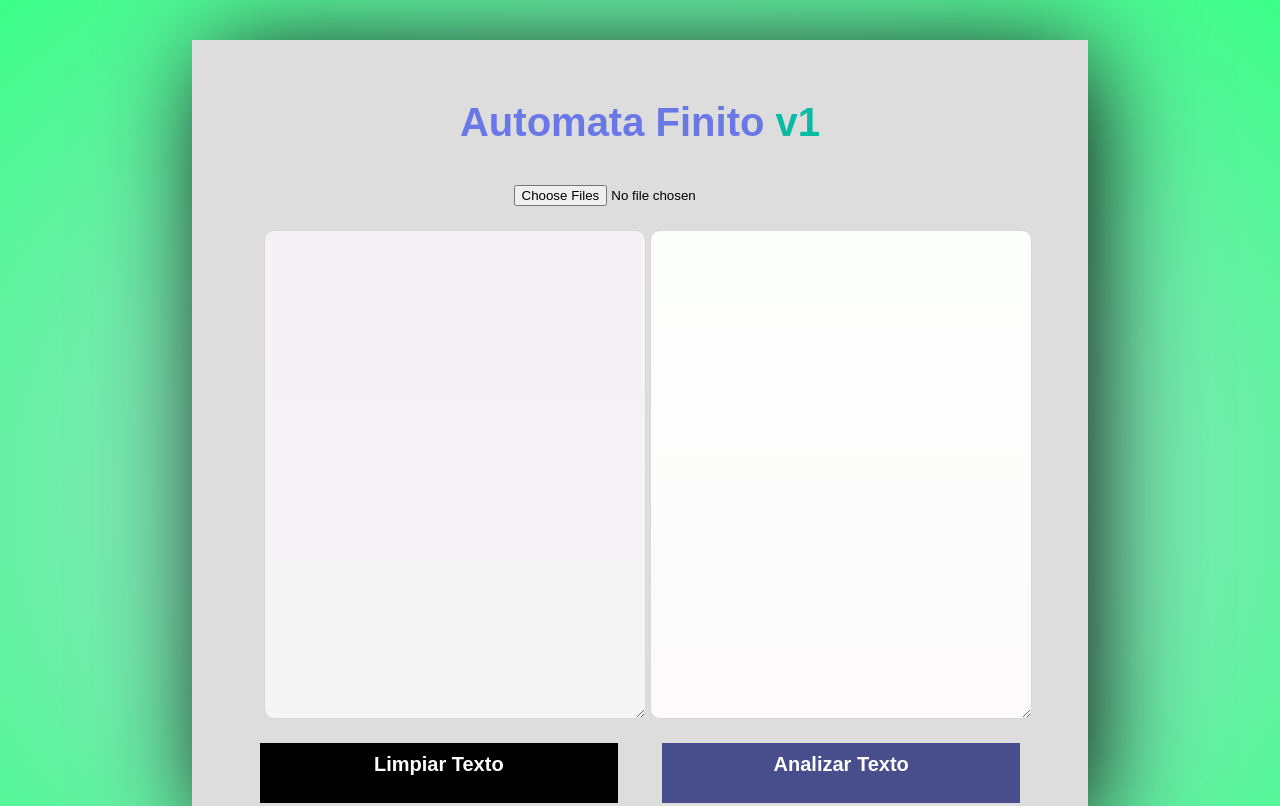
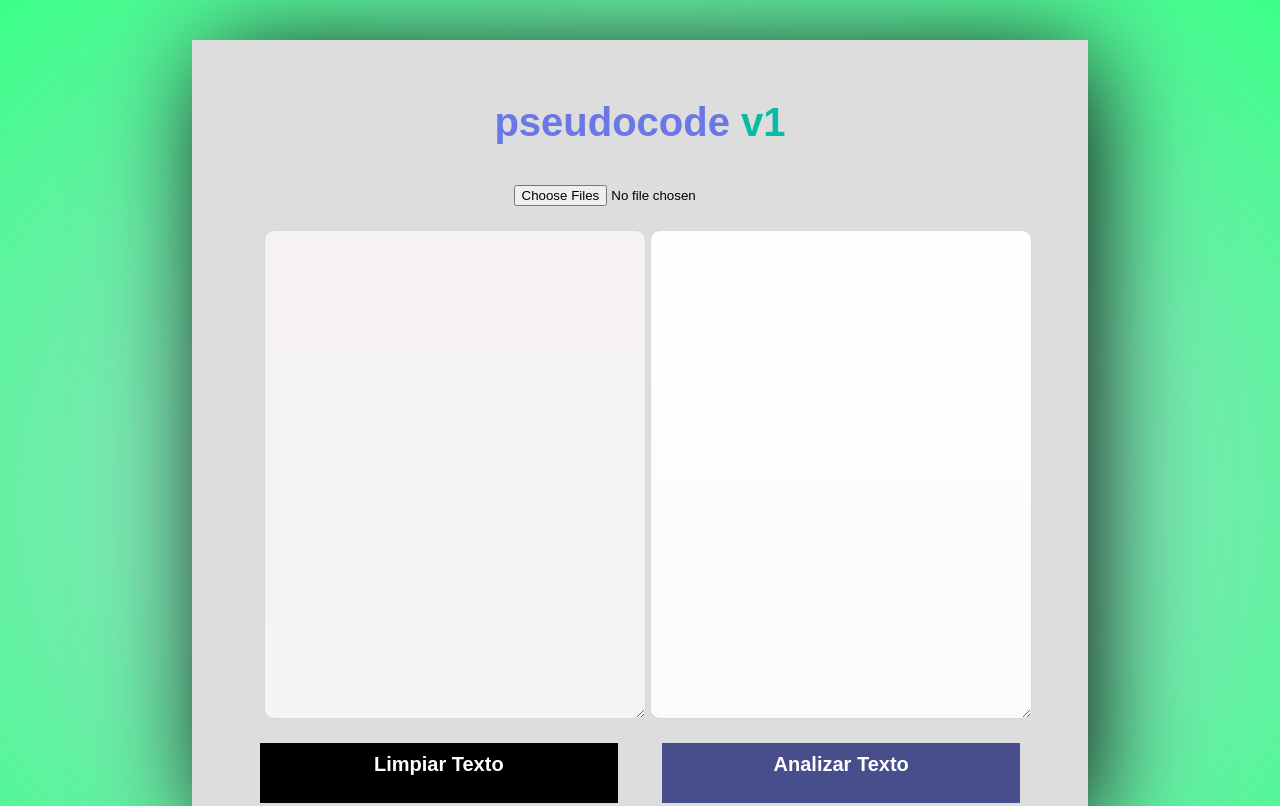
Before and after one commit to ea2305/minAutomate, a plain HTML site: page index.html in a window 1280 px wide. Shown: the top 806 px of the page. Drawn offline with Linux system fonts and the light colour scheme.

Commit message:
rename pseudocode
Automata Finito -> pseudocode

```diff
--- a/index.html
+++ b/index.html
@@ -9,7 +9,7 @@
 <html lang="es">
 <head>
     <meta charset="UTF-8">
-    <title>mini Automate</title>
+    <title>pseudocode</title>
     <link rel="stylesheet" href="./public/css/main.css">
     <!--link href='https://fonts.googleapis.com/css?family=Montserrat:400,700' rel='stylesheet' type='text/css'-->
     <script src="./public/js/Automata.js"></script>
@@ -20,7 +20,7 @@
     <section class="container">
         <article class="box center">
             <div class="title-box center">
-                <h1 class="title-header color-purple">Automata Finito <span>v1</span></h1>
+                <h1 class="title-header color-purple">pseudocode <span>v1</span></h1>
                 <input type="file" id="archivo" multiple>
             </div>
 
```
